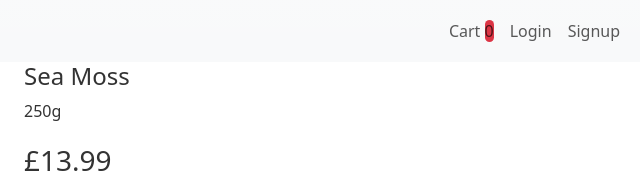
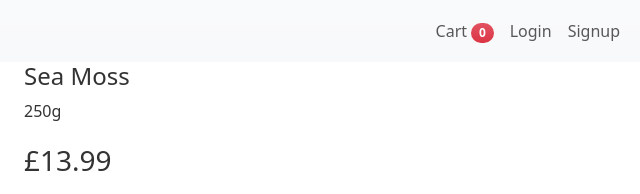
Before and after one commit to NICKY-100/sea-moss, a website: page products.html in a window 1280 px wide. Shown: the top 194 px of the page, 640-1280 px from the left. Drawn offline with nearby package versions, Linux system fonts and the light colour scheme; files that its build step writes are made by us from their sources.

Commit message:
added import badge to scss

```diff
--- a/scss/styles.scss
+++ b/scss/styles.scss
@@ -67,7 +67,7 @@
 // @import "bootstrap/scss/breadcrumb";
 // @import "bootstrap/scss/accordion";
 // @import "bootstrap/scss/pagination";
-// @import "bootstrap/scss/badge";
+@import "bootstrap/scss/badge";
 // @import "bootstrap/scss/alert";
 // @import "bootstrap/scss/progress";
 // @import "bootstrap/scss/list-group";
@@ -80,7 +80,7 @@
 // @import "bootstrap/scss/spinners";
 // @import "bootstrap/scss/offcanvas"; // Requires transitions
 // @import "bootstrap/scss/placeholders";
-
+@import "bootstrap/scss/badge";
 // Helpers
 @import "bootstrap/scss/helpers";
 
```
